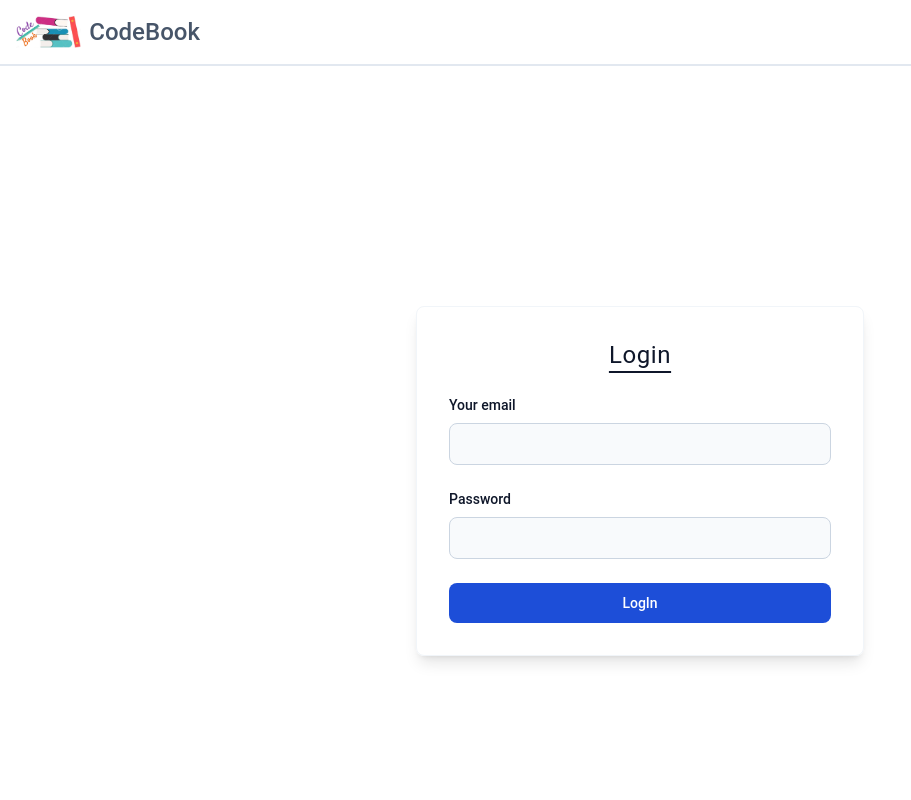
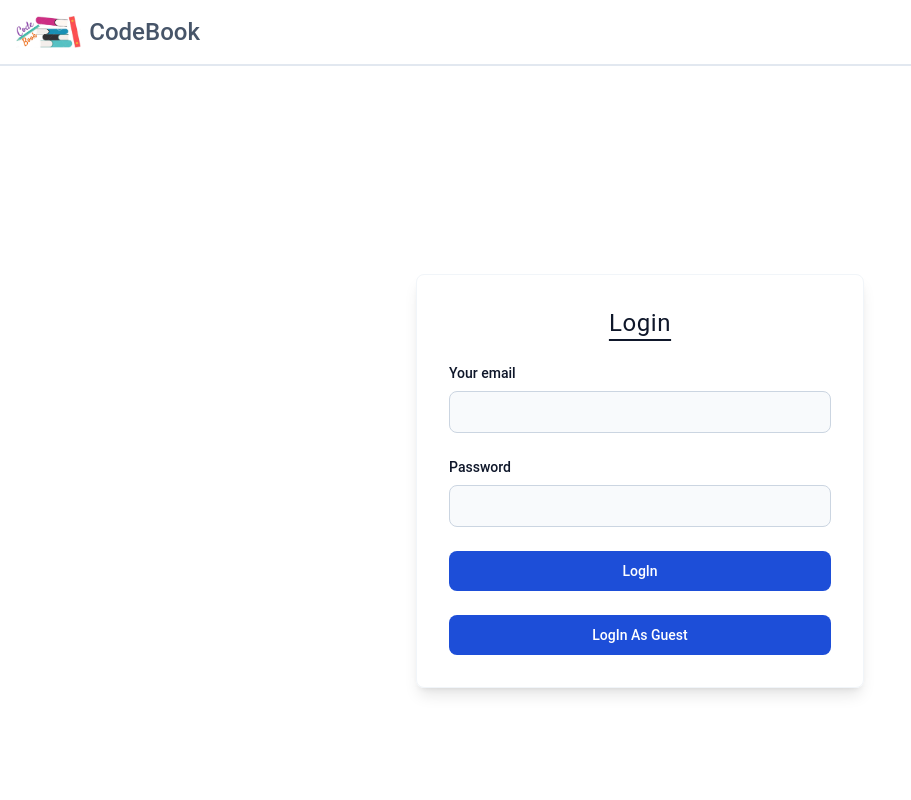
Before and after one commit to fpdevil/CodeBook, a React (Create React App) app: page /login in a window 1280 px wide. Shown: the top 800 px of the page, without its empty margins (0-911 px from the left). Built offline with nearby package versions, Linux system fonts and the light colour scheme.

Commit message:
Added guest login for demo

```diff
--- a/src/pages/Login.js
+++ b/src/pages/Login.js
@@ -11,6 +11,29 @@ export const Login = () => {
 
     async function handleLogin(event) {
         event.preventDefault();
+        try {
+            const authDetails = {
+                email: email.current.value,
+                password: password.current.value
+            };
+
+            const data = await login(authDetails);
+            data.accessToken
+                ? navigate('/products')
+                : toast.error(data, {
+                    position: toast.POSITION.TOP_CENTER
+                });
+        } catch (err) {
+            toast.error(err.message, {
+                closeButton: true,
+                position: toast.POSITION.BOTTOM_CENTER
+            });
+        }
+    }
+
+    async function handleGuestLogin() {
+        email.current.value = process.env.REACT_APP_GUEST_LOGIN;
+        password.current.value = process.env.REACT_APP_GUEST_PASSWORD;
         try {
             const authDetails = {
                 email: email.current.value,
@@ -85,6 +108,15 @@ export const Login = () => {
                                 LogIn
                             </button>
                         </form>
+
+                        <button
+                            onClick={handleGuestLogin}
+                            type="submit"
+                            className="py-2.5 px-5 w-full text-sm font-medium text-center text-white bg-blue-700 rounded-lg dark:bg-blue-600 hover:text-yellow-200 hover:bg-indigo-800 focus:ring-4 focus:ring-blue-300 focus:outline-none dark:hover:bg-indigo-700 dark:focus:ring-indigo-200"
+                        >
+                            LogIn As Guest
+                        </button>
+
                     </div>
                 </div>
             </div>
```
Lines whose indentation alone changed are shown as unchanged.
